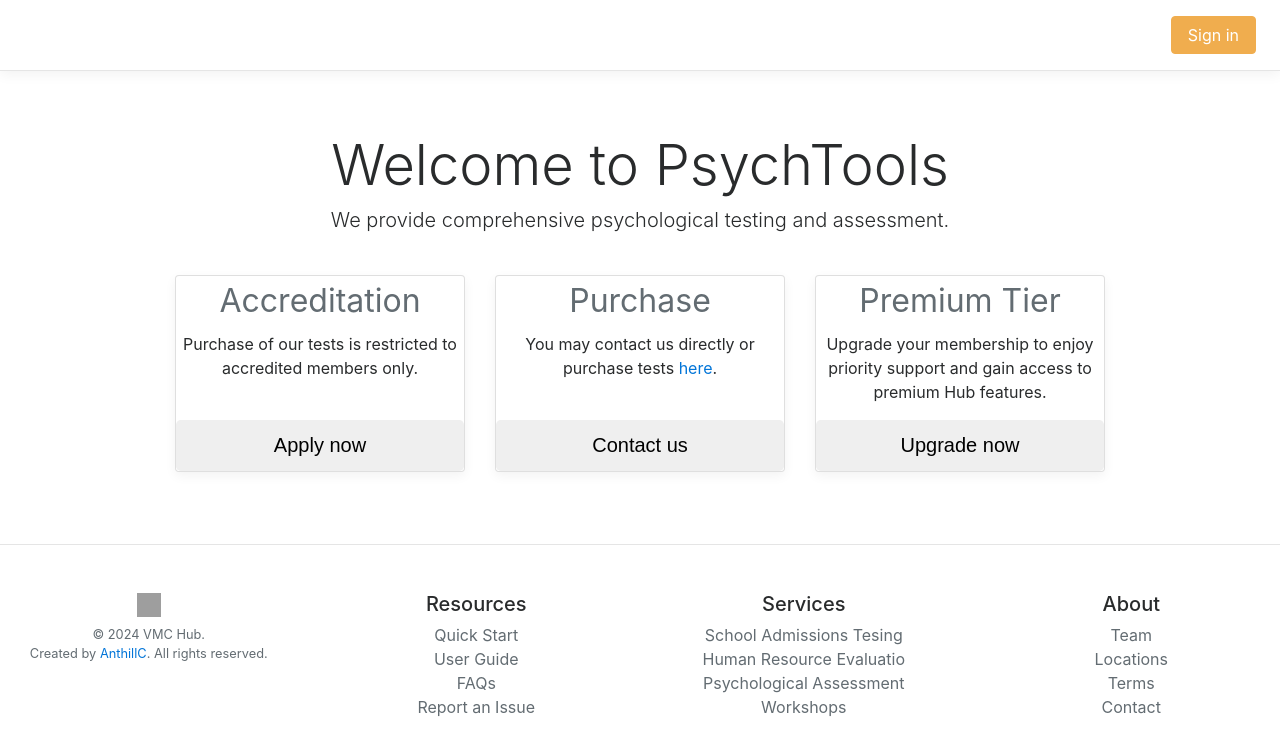
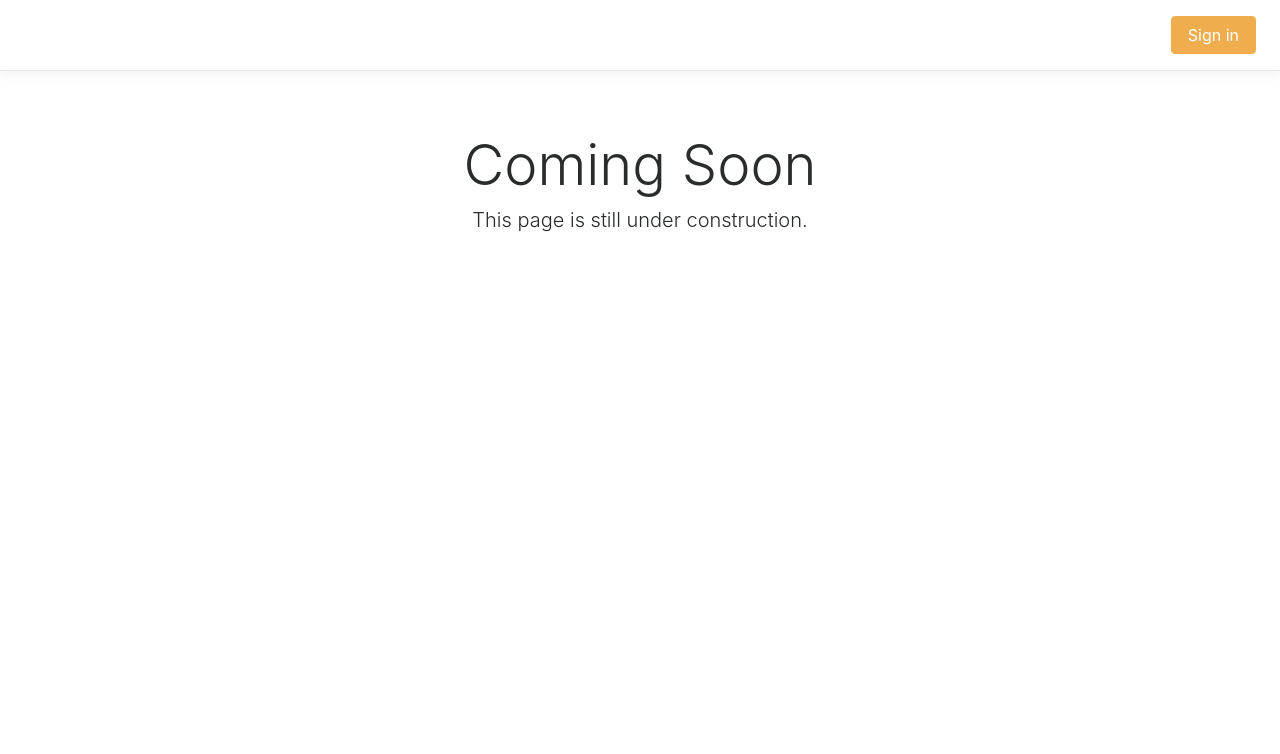
Before and after one commit to philtests/philtests.github.io, a React (Create React App) app: page / in a window 1280 px wide. Shown: the top 754 px of the page. Built offline with nearby package versions, Linux system fonts and the light colour scheme; grey boxes are pictures that could not be loaded.

Commit message:
migrated to philtests

```diff
--- a/package.json
+++ b/package.json
@@ -1,7 +1,7 @@
 {
-  "name": "psychtools",
+  "name": "philtests",
   "version": "0.1.0",
-  "homepage": "https://psychtools.github.io",
+  "homepage": "https://philtests.github.io",
   "private": true,
   "dependencies": {
     "@testing-library/jest-dom": "^5.17.0",
--- a/public/index.html
+++ b/public/index.html
@@ -2,14 +2,14 @@
 <html lang="en">
   <head>
     <meta charset="utf-8" />
-    <link rel="icon" href="%PUBLIC_URL%/favicon.ico" />
+    <link rel="icon" href="%PUBLIC_URL%/logo.png" />
     <meta name="viewport" content="width=device-width, initial-scale=1" />
     <meta name="theme-color" content="#000000" />
     <meta
       name="description"
       content="Web site created using create-react-app"
     />
-    <link rel="apple-touch-icon" href="%PUBLIC_URL%/logo192.png" />
+    <link rel="apple-touch-icon" href="%PUBLIC_URL%/logo.png" />
     <!--
       manifest.json provides metadata used when your web app is installed on a
       user's mobile device or desktop. See https://developers.google.com/web/fundamentals/web-app-manifest/
@@ -27,7 +27,7 @@
     <link rel="canonical" href="https://getbootstrap.com/docs/4.0/examples/album/">
     <link href="https://getbootstrap.com/docs/4.0/dist/css/bootstrap.min.css" rel="stylesheet">
     <link href="./css/pricing.css" rel="stylesheet">
-    <title>PsychTools</title>
+    <title>PhilTests</title>
   </head>
   <body>
     <noscript>You need to enable JavaScript to run this app.</noscript>
--- a/src/App.js
+++ b/src/App.js
@@ -1,4 +1,4 @@
-import logo from './logo.svg';
+//import logo from './logo.svg';
 import './App.css';
 import Main from './components/Main.js';
 import Footer from './components/Footer.js';
@@ -11,7 +11,7 @@ function App() {
     <Router>
     <div className="App">
       <div class="d-flex flex-column flex-md-row align-items-center p-3 px-md-4 mb-3 bg-dark border-bottom box-shadow">
-        <h5 class="my-0 mr-md-auto font-weight-normal"><Link class="navbar-brand no-underline text-white" to="/">PsychTools</Link></h5>
+        <h5 class="my-0 mr-md-auto font-weight-normal"><Link class="navbar-brand no-underline text-white" to="/">PhilTests</Link></h5>
         <nav class="my-2 my-md-0 mr-md-3">
           <Link class="p-2 text-white" to="/tests">Tests</Link>
           <Link class="p-2 text-white" to="/oops">Categories</Link>
@@ -21,11 +21,10 @@ function App() {
         <a class="btn btn-warning" href="/oops">Sign in</a>
       </div>
       <Routes>
-          <Route exact path="/" element={<Main/>} />
-          <Route exact path="/tests" element={<Tests/>} />
+          <Route exact path="/" element={<UnderConstruction/>} />
+          <Route exact path="/tests" element={<UnderConstruction/>} />
           <Route exact path="/oops" element={<UnderConstruction/>} />
         </Routes>
-      <Footer/>
     </div>
     </Router>
   );
--- a/src/components/Footer.js
+++ b/src/components/Footer.js
@@ -11,28 +11,28 @@ const Footer = () => {
           <div class="col-6 col-md">
             <h5>Resources</h5>
             <ul class="list-unstyled text-small">
-              <li><a class="text-muted" href="/">Quick Start</a></li>
-              <li><a class="text-muted" href="/">User Guide</a></li>
-              <li><a class="text-muted" href="/">FAQs</a></li>
-              <li><a class="text-muted" href="/">Report an Issue</a></li>
+              <li><a class="text-muted" href="#">Quick Start</a></li>
+              <li><a class="text-muted" href="#">User Guide</a></li>
+              <li><a class="text-muted" href="#">FAQs</a></li>
+              <li><a class="text-muted" href="#">Report an Issue</a></li>
             </ul>
           </div>
           <div class="col-6 col-md">
             <h5>Services</h5>
             <ul class="list-unstyled text-small">
-              <li><a class="text-muted" href="/">School Admissions Tesing</a></li>
-              <li><a class="text-muted" href="/">Human Resource Evaluatio</a></li>
-              <li><a class="text-muted" href="/">Psychological Assessment</a></li>
-              <li><a class="text-muted" href="/">Workshops</a></li>
+              <li><a class="text-muted" href="#">School Admissions Tesing</a></li>
+              <li><a class="text-muted" href="#">Human Resource Evaluatio</a></li>
+              <li><a class="text-muted" href="#">Psychological Assessment</a></li>
+              <li><a class="text-muted" href="#">Workshops</a></li>
             </ul>
           </div>
           <div class="col-6 col-md">
             <h5>About</h5>
             <ul class="list-unstyled text-small">
-              <li><a class="text-muted" href="/">Team</a></li>
-              <li><a class="text-muted" href="/">Locations</a></li>
-              <li><a class="text-muted" href="/">Terms</a></li>
-              <li><a class="text-muted" href="/">Contact</a></li>
+              <li><a class="text-muted" href="#">Team</a></li>
+              <li><a class="text-muted" href="#">Locations</a></li>
+              <li><a class="text-muted" href="#">Terms</a></li>
+              <li><a class="text-muted" href="#">Contact</a></li>
             </ul>
           </div>
         </div>
--- a/src/components/Main.js
+++ b/src/components/Main.js
@@ -5,7 +5,7 @@ const Main = () => {
     return (
         <div class="main">
 <div class="pricing-header px-3 py-3 pt-md-5 pb-md-4 mx-auto text-center">
-      <h1 class="display-4">Welcome to PsychTools</h1>
+      <h1 class="display-4">Welcome to PhilTests</h1>
       <p class="lead">We provide comprehensive psychological testing and assessment.</p>
     </div>
 
@@ -21,7 +21,7 @@ const Main = () => {
         <div class="card mb-4 box-shadow">
           <div class="card-body">
             <h1 class="card-title pricing-card-title"><small class="text-muted">Purchase</small></h1>
-            <p>You may contact us directly or purchase tests <a href="#">here</a>.</p><br/>
+            <p>You may contact us directly or purchase tests <a href="/">here</a>.</p><br/>
             <button type="button" class="btn btn-lg btn-block btn-dark">Contact us</button>
           </div>
         </div>
```
Also changed, not shown: public/logo.png (added), 1 other file (tests, documents, lock files or other folders).
